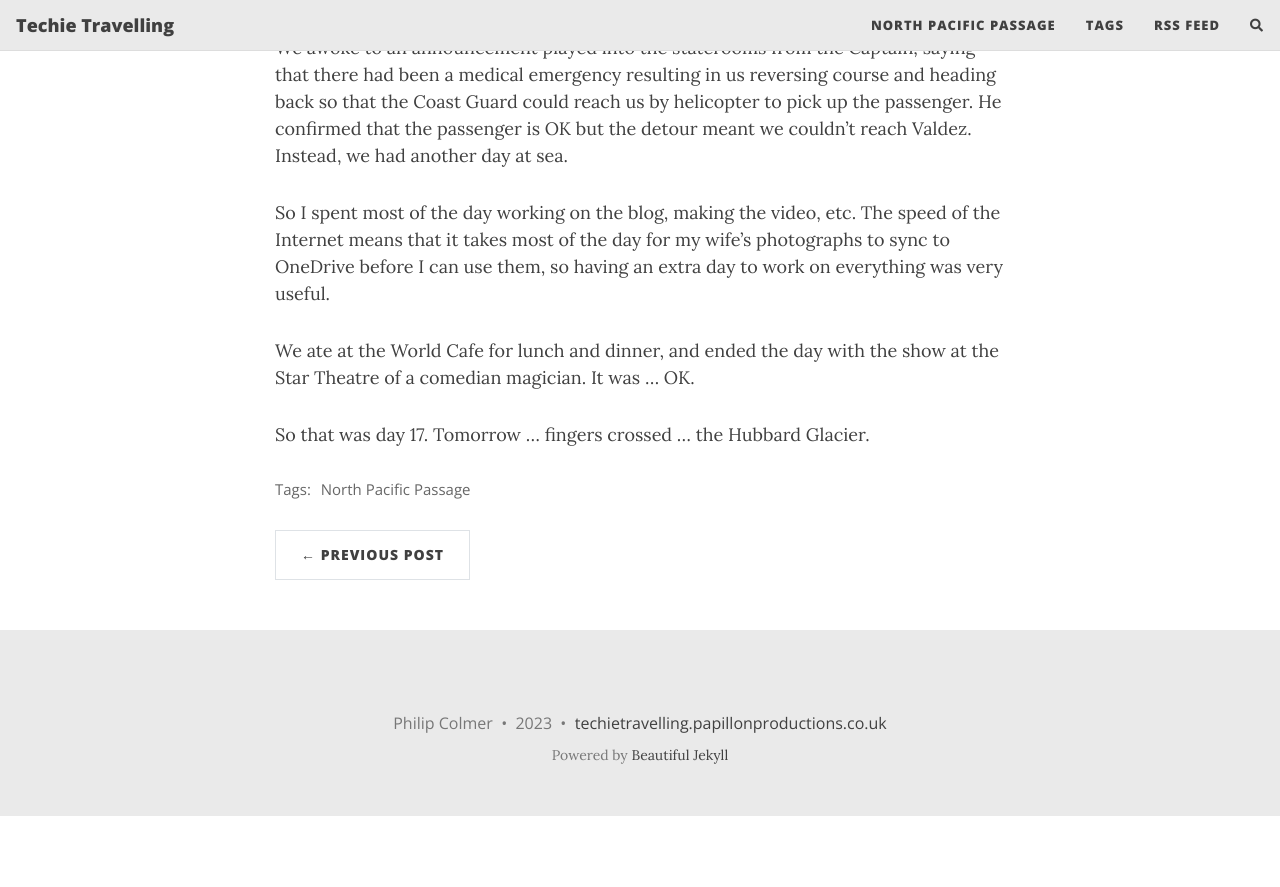
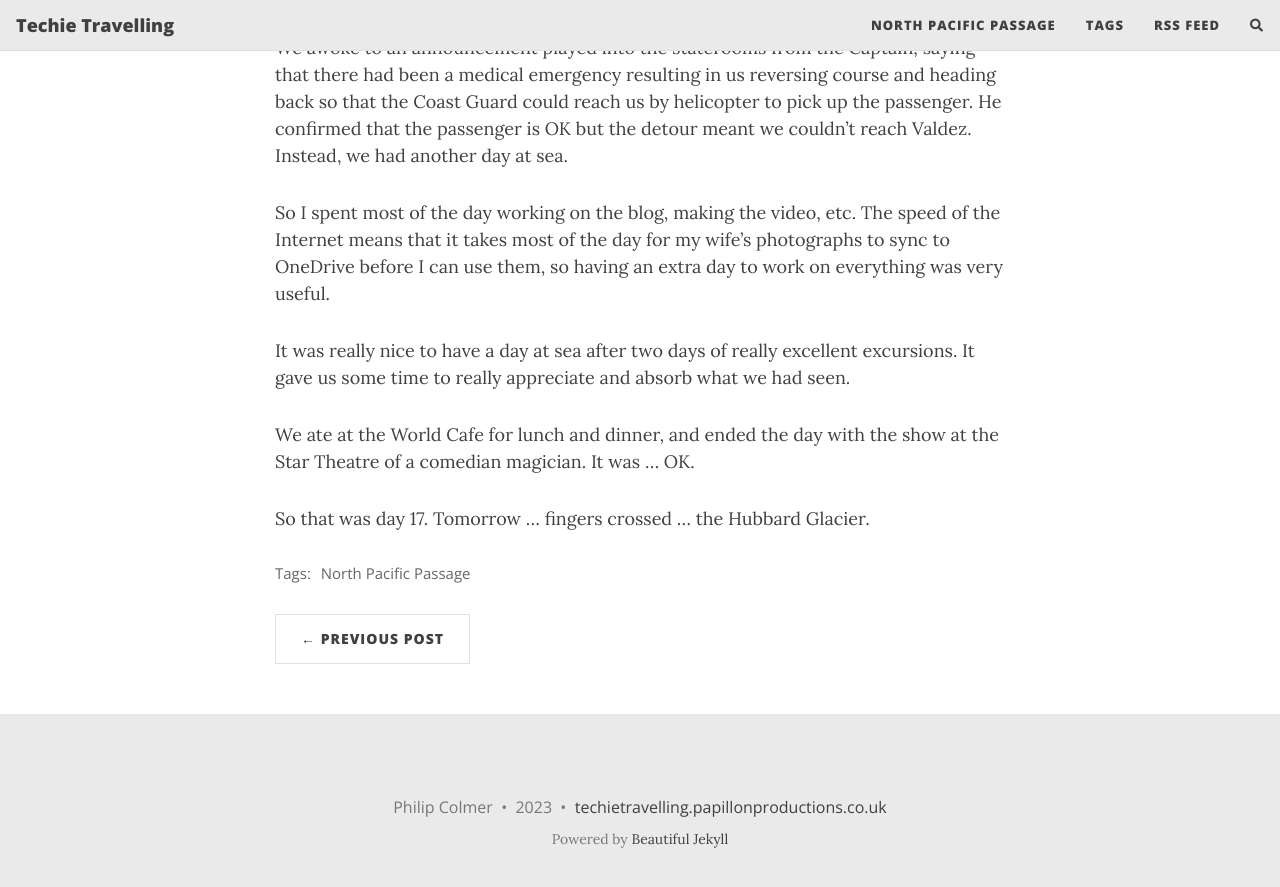
Before and after one commit to pcolmer/pcolmer.github.io, a Jekyll site: the page built from _posts/2023-05-14-day17.md, in a window 1280 px wide and 900 px high, scrolled down 544 px. Shown: the top 887 px of the window. Built offline with Jekyll 4.4.1, drawn with Linux system fonts in a browser that asks for light colours; nearby versions of some CDN libraries; comment, search, counter and statistics services are not loaded; before the commit the page ends 1360 px from its top, so only the background shows below that; part of the change alters nothing that is shown.

```diff
--- a/_posts/2023-05-14-day17.md
+++ b/_posts/2023-05-14-day17.md
@@ -2,8 +2,8 @@
 layout: post
 title: "Day 17 - Sunday - At Sea"
 subtitle: "This is not Valdez ..."
-cover-img: https://res.cloudinary.com/dxbtkgnyh/image/upload/t_Banner%2016:9/v1684193993/2023-viking-north-pacific-passage/Screenshot_2023-05-16_003902_clce7y.png
-thumbnail-img: https://res.cloudinary.com/dxbtkgnyh/image/upload/t_Thumbnail/v1684193993/2023-viking-north-pacific-passage/Screenshot_2023-05-16_003902_clce7y.png
+cover-img: https://res.cloudinary.com/dxbtkgnyh/image/upload/t_Banner%2016:9/v1684196053/2023-viking-north-pacific-passage/Screenshot_2023-05-16_003902_clce7y_ied6mg.png
+thumbnail-img: https://res.cloudinary.com/dxbtkgnyh/image/upload/t_Thumbnail/v1684196053/2023-viking-north-pacific-passage/Screenshot_2023-05-16_003902_clce7y_ied6mg.png
 tags: ["North Pacific Passage"]
 ---
 
@@ -11,6 +11,8 @@ We awoke to an announcement played into the staterooms from the Captain, saying
 
 So I spent most of the day working on the blog, making the video, etc. The speed of the Internet means that it takes most of the day for my wife's photographs to sync to OneDrive before I can use them, so having an extra day to work on everything was very useful.
 
+It was really nice to have a day at sea after two days of really excellent excursions. It gave us some time to really appreciate and absorb what we had seen.
+
 We ate at the World Cafe for lunch and dinner, and ended the day with the show at the Star Theatre of a comedian magician. It was ... OK.
 
 So that was day 17. Tomorrow ... fingers crossed ... the Hubbard Glacier.
```
